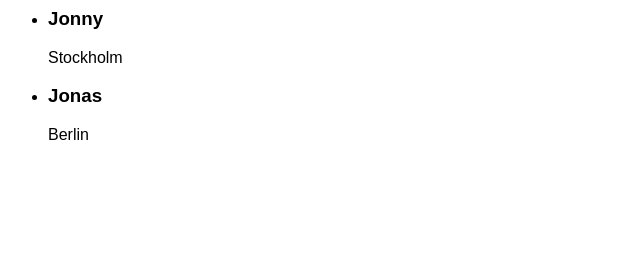
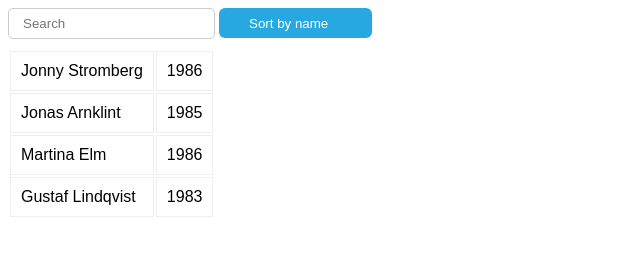
Before and after one commit to rinaldmd/rinaldmd.github.io, a plain HTML site: page home/index.html in a window 1280 px wide. Shown: the whole page, without its empty margins (0-640 px from the left). Drawn offline with Linux system fonts and the light colour scheme.

Commit message:
Update index.html

```diff
--- a/home/index.html
+++ b/home/index.html
@@ -1,8 +1,33 @@
 <html>
 	<script src="../home/list.js"></script>
 	<link rel="stylesheet" href="../home/style.css">
-	<div id="hacker-list">
-		<ul class="list"></ul>
+	<div id="users">
+	  <input class="search" placeholder="Search" />
+	  <button class="sort" data-sort="name">
+	    Sort by name
+	  </button>
+	  <table>
+	    <!-- IMPORTANT, class="list" have to be at tbody -->
+	    <tbody class="list">
+	      <tr>
+		<td class="name">Jonny Stromberg</td>
+		<td class="born">1986</td>
+	      </tr>
+	      <tr>
+		<td class="name">Jonas Arnklint</td>
+		<td class="born">1985</td>
+	      </tr>
+	      <tr>
+		<td class="name">Martina Elm</td>
+		<td class="born">1986</td>
+	      </tr>
+	      <tr>
+		<td class="name">Gustaf Lindqvist</td>
+		<td class="born">1983</td>
+	      </tr>
+	    </tbody>
+	  </table>
+
 	</div>
 
 	<script>
```
